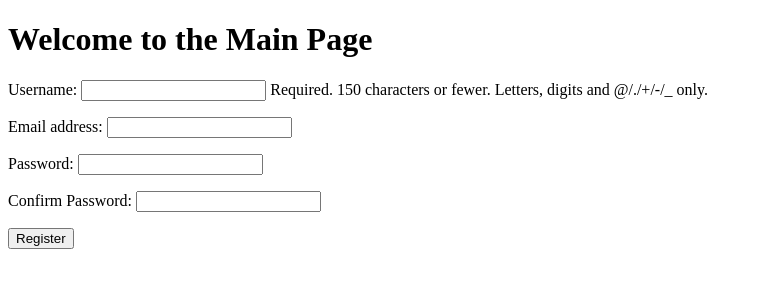
After one commit to visrim29/health_questionnaires, a Django app: page / in a window 1280 px wide. The commit adds this page. Shown: the top 300 px of the page, without its empty margins (0-762 px from the left). Run offline with Django 5.2, Linux system fonts and the light colour scheme.

Commit message:
extended models, made migrations, added registration form, added registration views, created main_page.html

```diff
--- /dev/null
+++ b/questionnaire/forms.py
@@ -0,0 +1,21 @@
+from django import forms
+from django.contrib.auth.models import User
+from .models import UserProfile
+
+class UserRegistrationForm(forms.ModelForm):
+    password = forms.CharField(label='Password', widget=forms.PasswordInput)
+    confirm_password = forms.CharField(label='Confirm Password', widget=forms.PasswordInput)
+
+    class Meta:
+        model = User
+        fields = ['username', 'email', 'password']
+
+    def clean_confirm_password(self):
+        cleaned_data = super().clean()
+        password = cleaned_data.get("password")
+        confirm_password = cleaned_data.get("confirm_password")
+
+        if password != confirm_password:
+            raise forms.ValidationError("Passwords do not match")
+
+        return confirm_password
--- /dev/null
+++ b/questionnaire/templates/main_page.html
@@ -0,0 +1,16 @@
+<!DOCTYPE html>
+<html>
+<head>
+    <title>Main Page</title>
+</head>
+<body>
+    <h1>Welcome to the Main Page</h1>
+
+    <!-- Display the registration form -->
+    <form method="post">
+        {% csrf_token %}
+        {{ registration_form.as_p }}
+        <button type="submit">Register</button>
+    </form>
+</body>
+</html>
--- a/questionnaires/templates/index.html
+++ b/questionnaire/templates/questionnaires/index.html
@@ -1,6 +1,6 @@
 {% extends "base.html" %}
 {% block content %}
-    <h1>TASKer</h1>
+    <h1>Questionnaires</h1>
     <p>Users: {{ users_count }}</p>
     <p>Categories: {{ categories_count }}</p>
     <p>Questionnaires: {{ questionnaires_count }}</p>
--- a/questionnaire/urls.py
+++ b/questionnaire/urls.py
@@ -2,5 +2,6 @@ from django.urls import path
 from . import views
 
 urlpatterns = [
+    path('', views.main_page, name='main_page'),
     path('', views.index, name='index'),
 ]
--- a/questionnaire/views.py
+++ b/questionnaire/views.py
@@ -1,6 +1,11 @@
 from django.http import HttpRequest, HttpResponse
-from django.shortcuts import render
+from django.shortcuts import render, redirect
 from . import models
+from .forms import UserRegistrationForm
+
+def main_page(request):
+    registration_form = UserRegistrationForm()  # Create an instance of the registration form
+    return render(request, 'main_page.html', {'registration_form': registration_form})
 
 def index(request: HttpRequest) -> HttpResponse:
     context = {
@@ -9,3 +14,17 @@ def index(request: HttpRequest) -> HttpResponse:
         'users_count': models.get_user_model().objects.count(),
     }
     return render(request, 'questionnaires/index.html', context)
+
+def register(request):
+    if request.method == 'POST':
+        form = UserRegistrationForm(request.POST)
+        if form.is_valid():
+            user = form.save(commit=False)
+            user.set_password(form.cleaned_data['password'])
+            user.save()
+            # Optionally, create and save UserProfile
+            # UserProfile.objects.create(user=user)
+            return redirect('login')  # Redirect to login page after successful registration
+    else:
+        form = UserRegistrationForm()
+    return render(request, 'users/register.html', {'form': form})
--- a/questionnaires/urls.py
+++ b/questionnaires/urls.py
@@ -16,8 +16,10 @@ Including another URLconf
 """
 from django.contrib import admin
 from django.urls import path, include
+from questionnaire import views
 
 urlpatterns = [
     path('', include('questionnaire.urls')),
+    path('register/', views.register, name='register'),
     path('admin/', admin.site.urls),
 ]
```
Also changed, not shown: questionnaire/models.py (+7 -0 lines), questionnaire/templates/register.html (added, +15 -0 lines), questionnaire/migrations/0006_category_owner_questionnaires_owner_userprofile.py (added).
